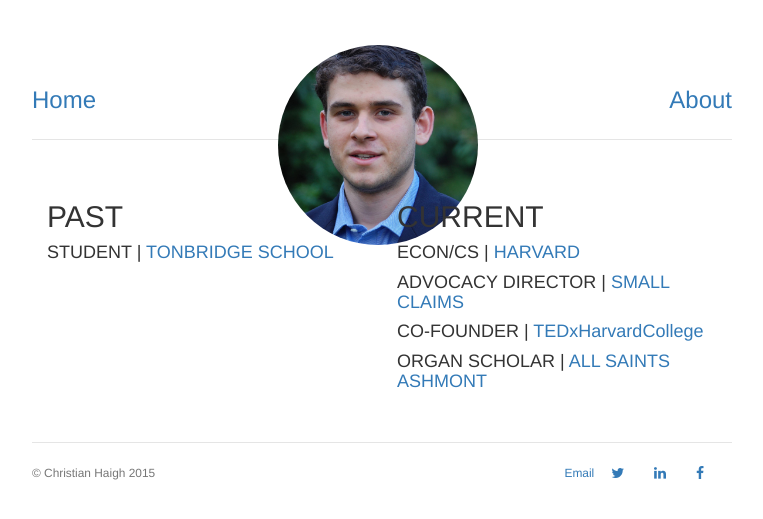
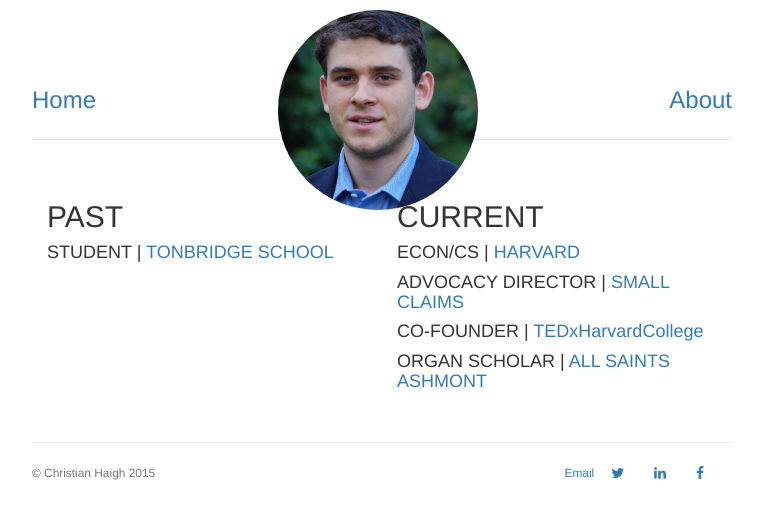
Before and after one commit to christianhaigh/christianhaigh.github.io, a Jekyll site: the page built from index.html, in a window 1280 px wide. Shown: the top 519 px of the page, without its empty margins (258-1021 px from the left). Built offline with Jekyll 4.4.1, drawn with Linux system fonts in a browser that asks for light colours.

Commit message:
Update main.css

```diff
--- a/css/main.css
+++ b/css/main.css
@@ -48,5 +48,5 @@ img{
 .img-circle {
     position: absolute;
     right: 42.5%;
-    top: 5%;
+    top: 10px;
 }
```
